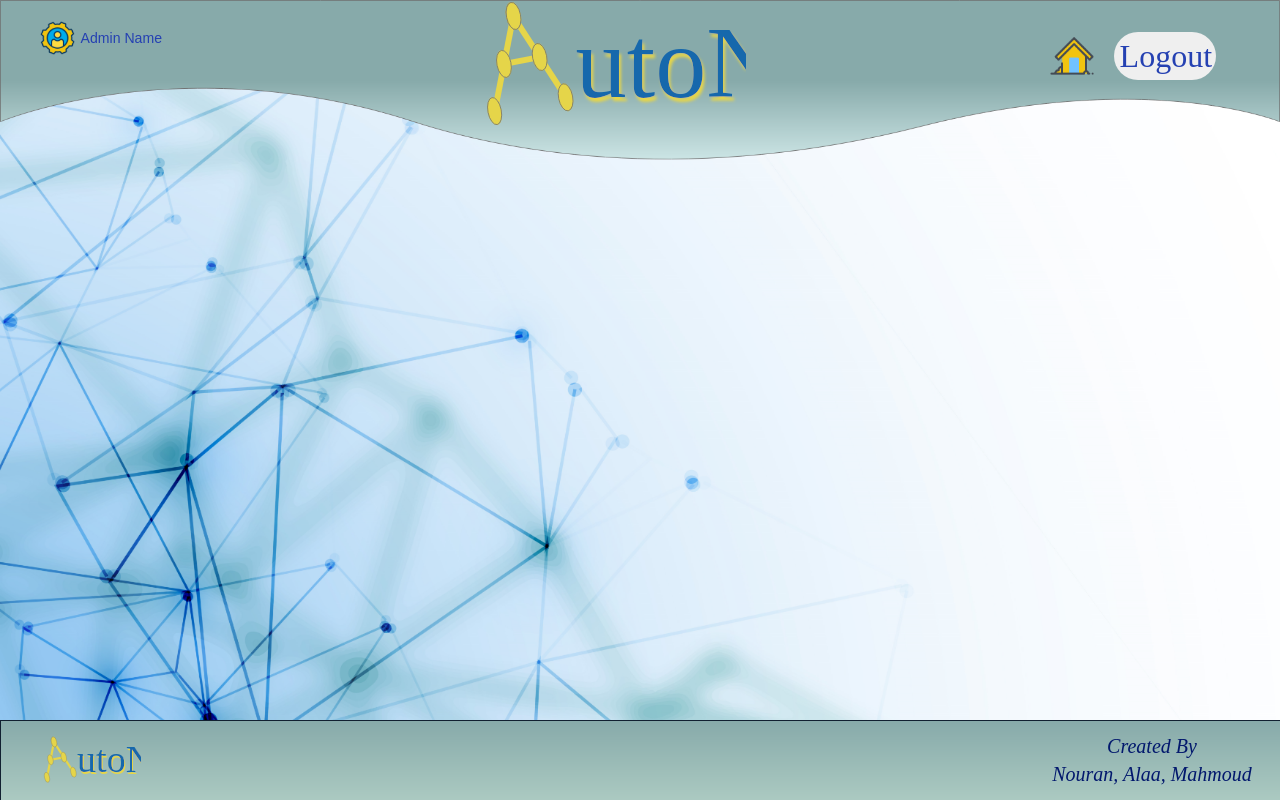
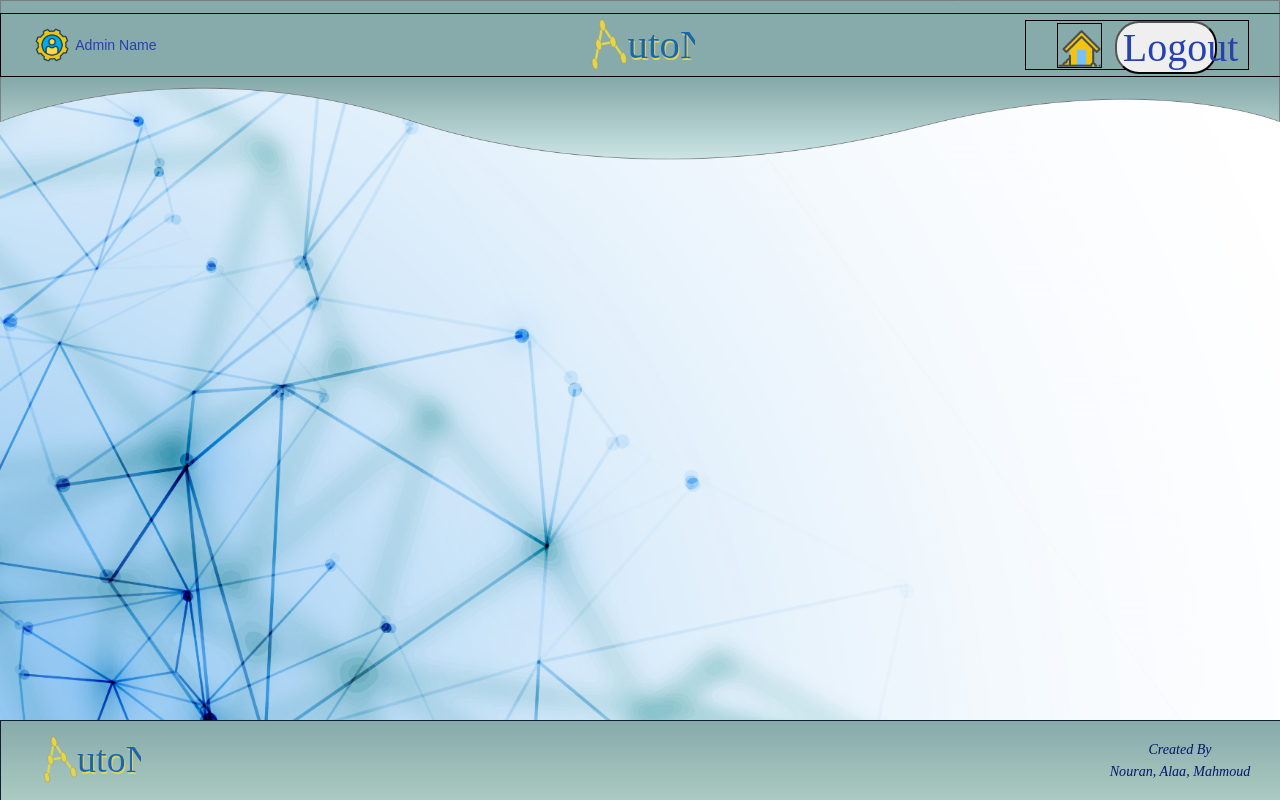
Before and after one commit to Nouran-Ebrahim/Graduation_Project, a PHP site: page /pages/router1.html in a window 1280 px wide. Run offline with PHP 8.4, Linux system fonts and the light colour scheme.

Commit message:
Router1 unfinished

```diff
--- a/css/style.css
+++ b/css/style.css
@@ -153,6 +153,8 @@ input[name="log"]:hover{
 
 /******Main body******/
 #body{
+    width:100vw;
+    height: 100vh;
     display: grid;
     grid-template-rows: 20vh 70vh 10vh;
     grid-template-areas: "header" "body" "footer";
@@ -163,20 +165,29 @@ input[name="log"]:hover{
 .heading {
     grid-area: header;
 
+    height:20vh;
     background: url("../images/header_background.png");
-    background-size: 100% 100%;
+    background-size:100vw 100%;
 }
 .heading_container{
-    display: flex;
-    justify-content: space-between;
+    margin-top: 1%;
+    height:40%;
+    display: grid;
+    width: 100%;
+    grid-template-columns: 20vw 10vw 20vw;
+    grid-template-areas: "Admin Logo buttons";
+    column-gap: 25vw;
+    align-items:center;
+    border: 1px black solid;
 }
 
 /*adminSettingsIcon properties*/
 .adminSettings{
-    margin-top: 2vh;
+    grid-area: Admin;
     display: flex;
-    align-items:flex-start;
-    margin-left: 3vw;
+    align-items:center;
+    margin-left: 2.5vw;
+
 
 }
 .adminSettings div{
@@ -206,63 +217,54 @@ input[name="log"]:hover{
 
 /*Logo Properties*/
 .Logo{
+    grid-area: Logo;
     width:auto;
-    margin-left: 5vw;
+    display: flex;
+    justify-content: center;
+    align-items: center;
+
 }
 
 .hLogo{
     width:85%;
     height:85%;
-    min-width:10%;
 }
 /*Logout & Home buttons properties*/
 .HomeAndLog{
+    grid-area: buttons;
+    height: 80%;
     display: grid;
-    column-gap: 5%;
     align-items:center;
-    grid-template-columns: auto auto;
-    grid-template-rows: auto auto;
-    grid-template-areas: "home Logout" "empty empty";
-    margin-right: 5%;
+    column-gap: 1vw;
+    grid-template-columns:auto auto;
+    grid-template-areas:"home Logout";
+    margin-right: 2.5vw;
+    border: 1px black solid;
+    justify-content: center;
 }
 .HIcon{
-    display: flex;
-    align-items: center;
+    width:45px;
+    margin-bottom: 10%;
     grid-area: home;
-    margin-top: 20%;
-}
-#Home{
-    width:80%;
-    margin-bottom: 18px;
+    border: 1px black solid;
 }
 .logout{
-    display: flex;
-    align-items: center;
     grid-area: Logout;
-}
-.logout button {
-    width:8vw;
-    min-width: 70px;
-    height: 6vh;
+    width: 8vw;
+    height: 100%;
     border-radius: 3vh;
-    border:0px;
-    align-self: flex-end;
 
     font-family: Onyx;
     font-style: normal;
     font-weight: normal;
-    font-size: 2.5vw;
-    line-height: 3vh;
+    font-size: 30pt;
     justify-content: center;
     align-content: center;
     /* identical to box height */
     color: #2541B2;
 
 }
-.empty{
-    grid-area: empty;
 
-}
 /******Header ends******/
 
 
@@ -277,7 +279,7 @@ input[name="log"]:hover{
 /******Footer Begins******/
 .footer{
     grid-area: footer;
-    width: 100%;
+    width: 100vw;
     background: url("../images/footer_background.png");
     display: grid;
     grid-template-columns: 40vw 20vw 40vw;
@@ -293,13 +295,13 @@ input[name="log"]:hover{
     align-items: flex-end;
 }
 .team div{
-    width: 20vw;
+    width: 15vw;
     min-width: 200px;
     text-align: center;
     font-family: Times New Roman;
     font-style: italic;
     font-weight: normal;
-    font-size: 15pt;
+    font-size: 1.1vw;
     line-height: 1vh;
     color: #02186d;
 
@@ -309,6 +311,25 @@ input[name="log"]:hover{
     .team div {
 
         font-size: 10pt;
+    }
+    .logout {
+        width: 10vw;
+        font-size: 15pt;
+
+    }
+    .HIcon{
+        width: 35px;
+    }
+    .Logo{
+        width: 20vw;
+    }
+    .heading{
+        height: 15vh;
+        margin-bottom: auto;
+    }
+    .footer{
+        height:15vh;
+        margin-top: auto;
     }
   }
 
--- a/pages/router1.html
+++ b/pages/router1.html
@@ -17,7 +17,7 @@
             <div class = "adminSettings">
                 <div>
                     <img src="../images/settings_icon.png" class="AdSetIcon" alt="AdminSettingsIcon" />
-                    <p class="adminName">Admin Name</p>
+                    <p class="adminName fonts">Admin Name</p>
                 </div>
             </div>
             <div class = "Logo">
@@ -67,16 +67,11 @@
                         </g>
                       </g>
                     </g>
-                  </svg>
+                </svg>
             </div>
             <div class="HomeAndLog">
-                <div class="HIcon">
-                    <img id="Home" src="../images/home_icon.png">
-                </div>
-                <div class="logout">
-                    <button>Logout</button>
-                </div>
-                <div class="empty"></div>
+                <img class="HIcon" src="../images/home_icon.png">
+                <button class="logout">Logout</button>
             </div>
 
         </div>
@@ -133,7 +128,7 @@
                     </g>
                   </g>
                 </g>
-              </svg>
+            </svg>
         </div>
         <div class="empty"></div>
         <div class = "team">
```
